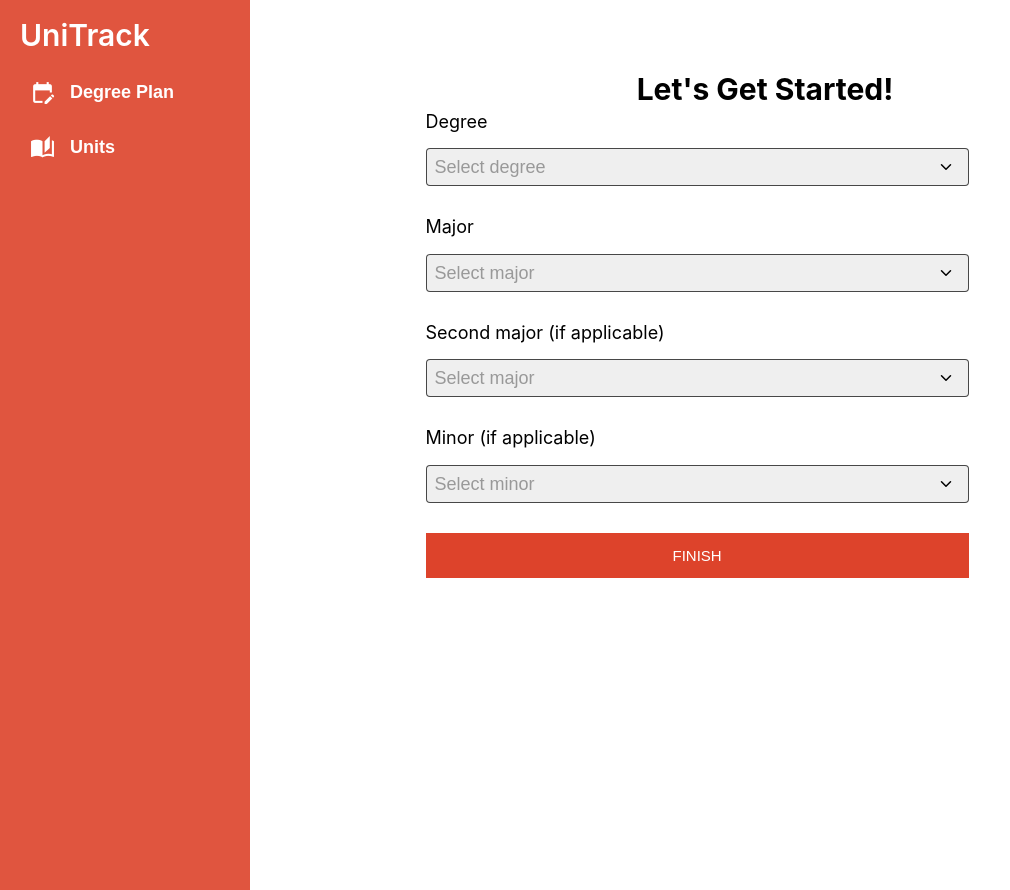
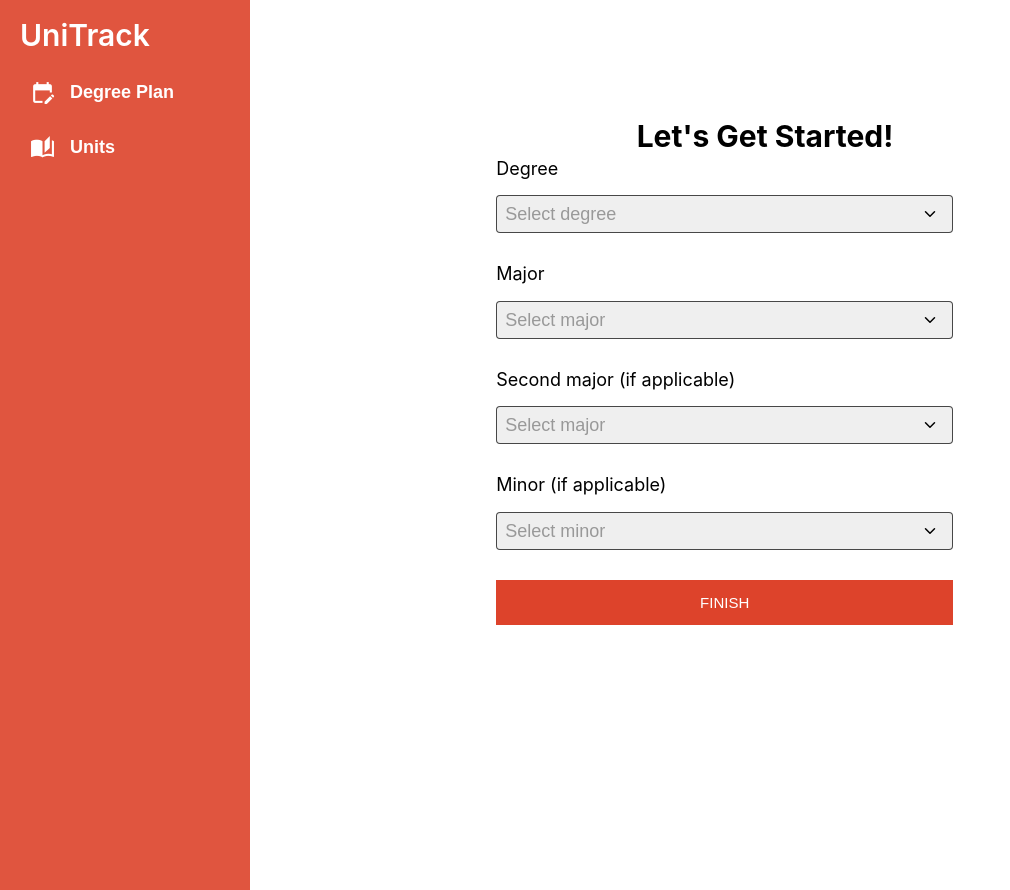
Before and after one commit to GoodGameRuler/unitrack_v3, a Next.js app: page /degreePlanner in a window 1280 px wide. Shown: the whole page, without its empty margins (0-1010 px from the left). Built offline with nearby package versions, Linux system fonts and the light colour scheme.

Commit message:
Align Degree Details Form to Center

```diff
--- a/app/degreePlanner/degreePlanner.css
+++ b/app/degreePlanner/degreePlanner.css
@@ -1,6 +1,11 @@
 .detailsContainer {
     min-width: 70%;
     box-sizing: border-box;
+    display: flex;
+    justify-content: center;
+    align-items: center;
+    flex-direction: column;
+    height: 90vh;
 }
 
 .formElement {
@@ -13,7 +18,7 @@
 }
 
 .formElement .submitButton {
-    width: 80%;
+    width: 85%;
     height: 45px;
     border: none;
     outline: none;
@@ -25,7 +30,7 @@
 
 .formElement .degreeSelect {
     margin-top: 15px;
-    width: 100%; /* Ensure it fills the container */
+    width: 85%; /* Ensure it fills the container */
     padding: 8px 2.2em 8px 8px; /* Ensure text doesn't overlap arrow */
     border-radius: 4px;
     border: 1px solid rgba(0, 0, 0, 0.7);
@@ -41,7 +46,3 @@
 .formElement .degreeSelect:invalid {
     color: #999;
 }
-
-#degree.degreeSelect,#firstMajor.degreeSelect,#secondMajor.degreeSelect,#minor.degreeSelect{
-    width: 80%;
-}
--- a/app/global.css
+++ b/app/global.css
@@ -36,7 +36,6 @@ input[type="checkbox"] {
     font-weight: 700;
     margin-bottom: 10px;
     text-align: center;
-    margin-top: 48px;
 }
 
 .pageSubHeader {
```
